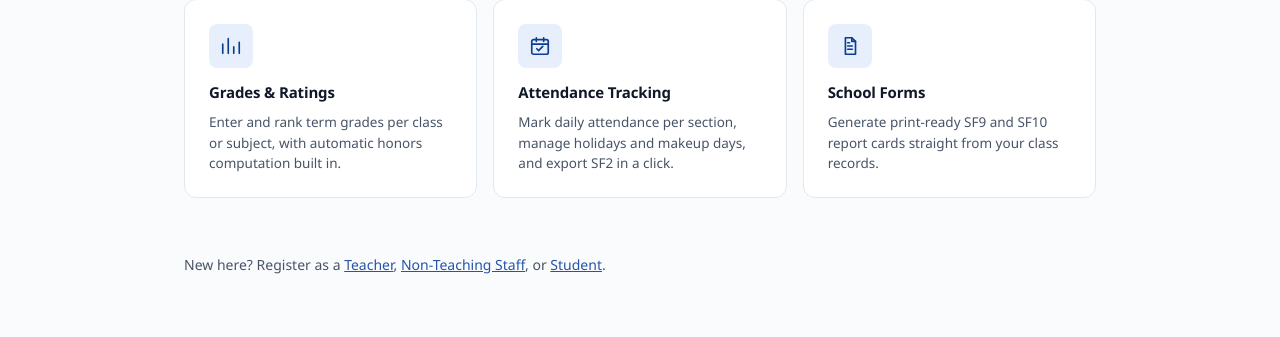
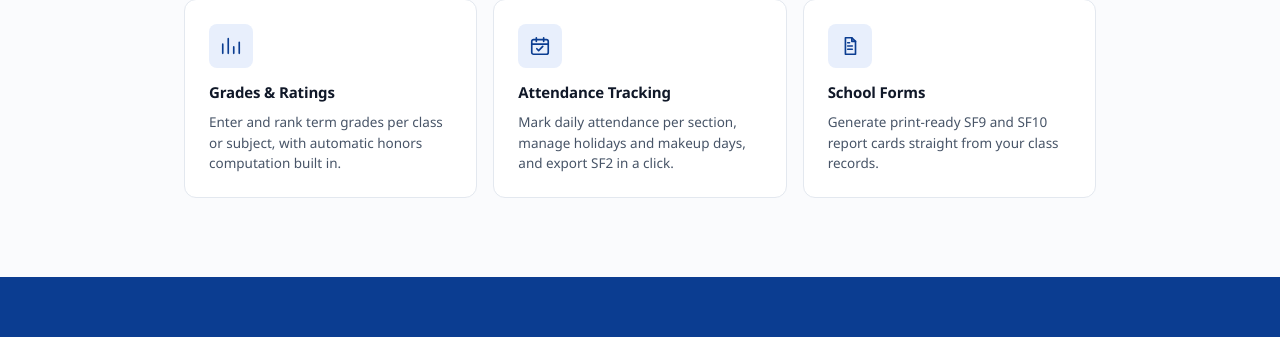
Before and after one commit to civ1977/smashed_sfs_project, a Django app: page / in a window 1280 px wide. Shown: the part 523-860 px from the top of the page. After the commit the page ends 800 px from the top, so only its background shows below. Run offline with Django 5.2, Linux system fonts and the light colour scheme; parts of the project's set-up code (start-up, migrations or seed data) failed here and were passed over.

Commit message:
Remove the register-options line from the landing page
Cuts the "New here? Register as a Teacher, Non-Teaching Staff, or
Student." section - registering is still reachable via the nav bar's
own Teaching/Non-Teaching/Student links and the banner's "Register as
Teacher" button. Feature cards pick up the bottom spacing the removed
section used to provide.

Co-Authored-By: Claude Sonnet 5 <noreply@anthropic.com>

```diff
--- a/smashed_sfs/templates/accounts/landing.html
+++ b/smashed_sfs/templates/accounts/landing.html
@@ -40,12 +40,6 @@
         <h3>School Forms</h3>
         <p>Generate print-ready SF9 and SF10 report cards straight from your class records.</p>
     </div>
-</section>
-
-<section class="landing-register-cta">
-    <p>New here? Register as a <a href="{% url 'register' %}">Teacher</a>,
-        <a href="{% url 'register' %}?type=non_teaching">Non-Teaching Staff</a>, or
-        <a href="{% url 'portal_register' %}">Student</a>.</p>
 </section>
 
 <style>
@@ -107,7 +101,7 @@
         grid-template-columns: repeat(3, 1fr);
         gap: var(--space-4);
         max-width: 960px;
-        margin: var(--space-7) auto 0;
+        margin: var(--space-7) auto;
         padding: 0 var(--space-5);
     }
     .landing-feature-card {
@@ -131,14 +125,6 @@
     .landing-feature-card h3 { font-size: 15px; margin: 0 0 var(--space-2); color: var(--ink); }
     .landing-feature-card p { font-size: 13.5px; line-height: 1.5; color: var(--ink-soft); margin: 0; }
 
-    .landing-register-cta {
-        max-width: 960px;
-        margin: var(--space-6) auto 0;
-        padding: var(--space-5) var(--space-5) var(--space-7);
-        font-size: 14px;
-        color: var(--ink-soft);
-    }
-
     @media (max-width: 720px) {
         .landing-features { grid-template-columns: 1fr; }
         .landing-headline { font-size: 28px; }
```
